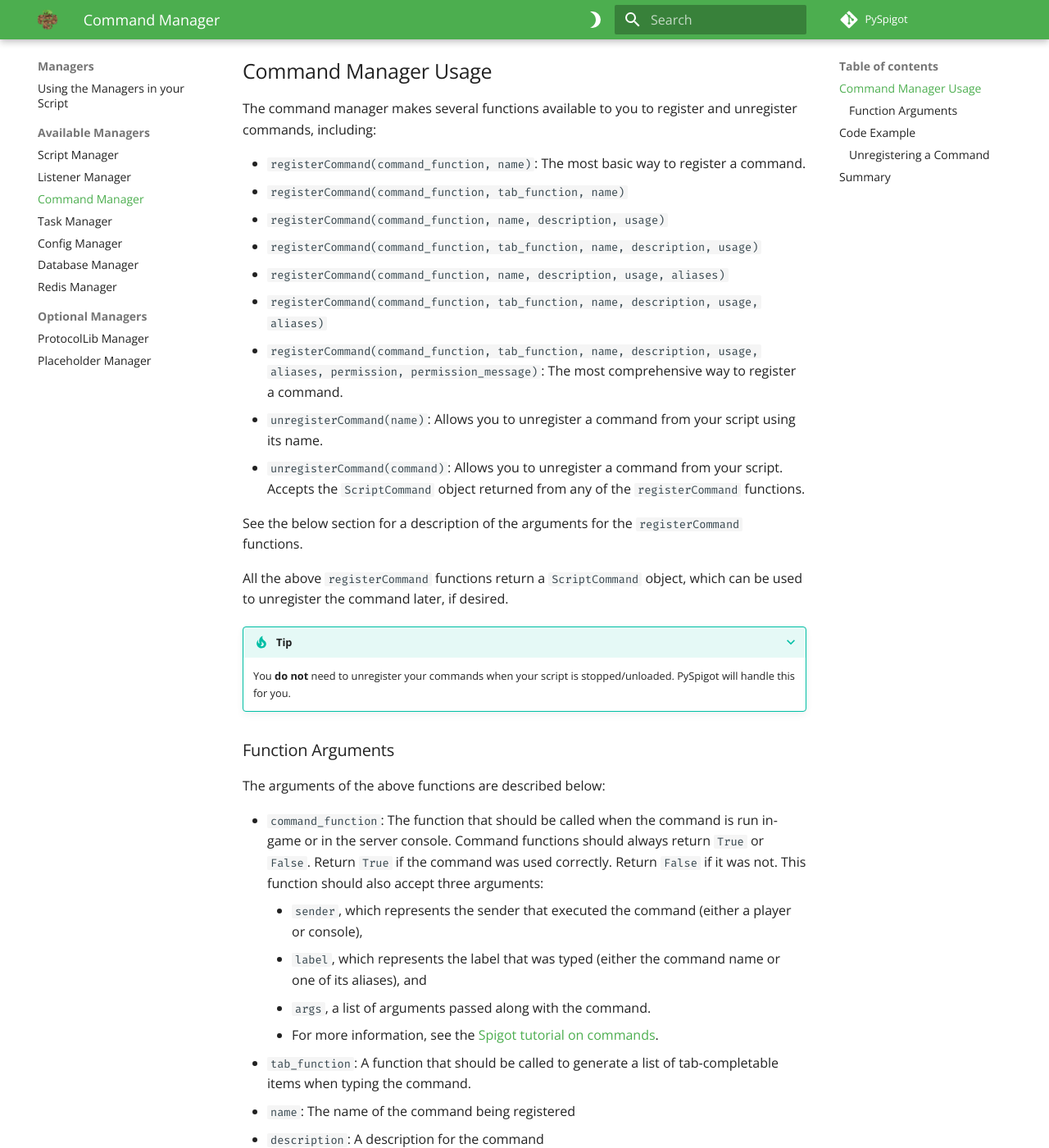
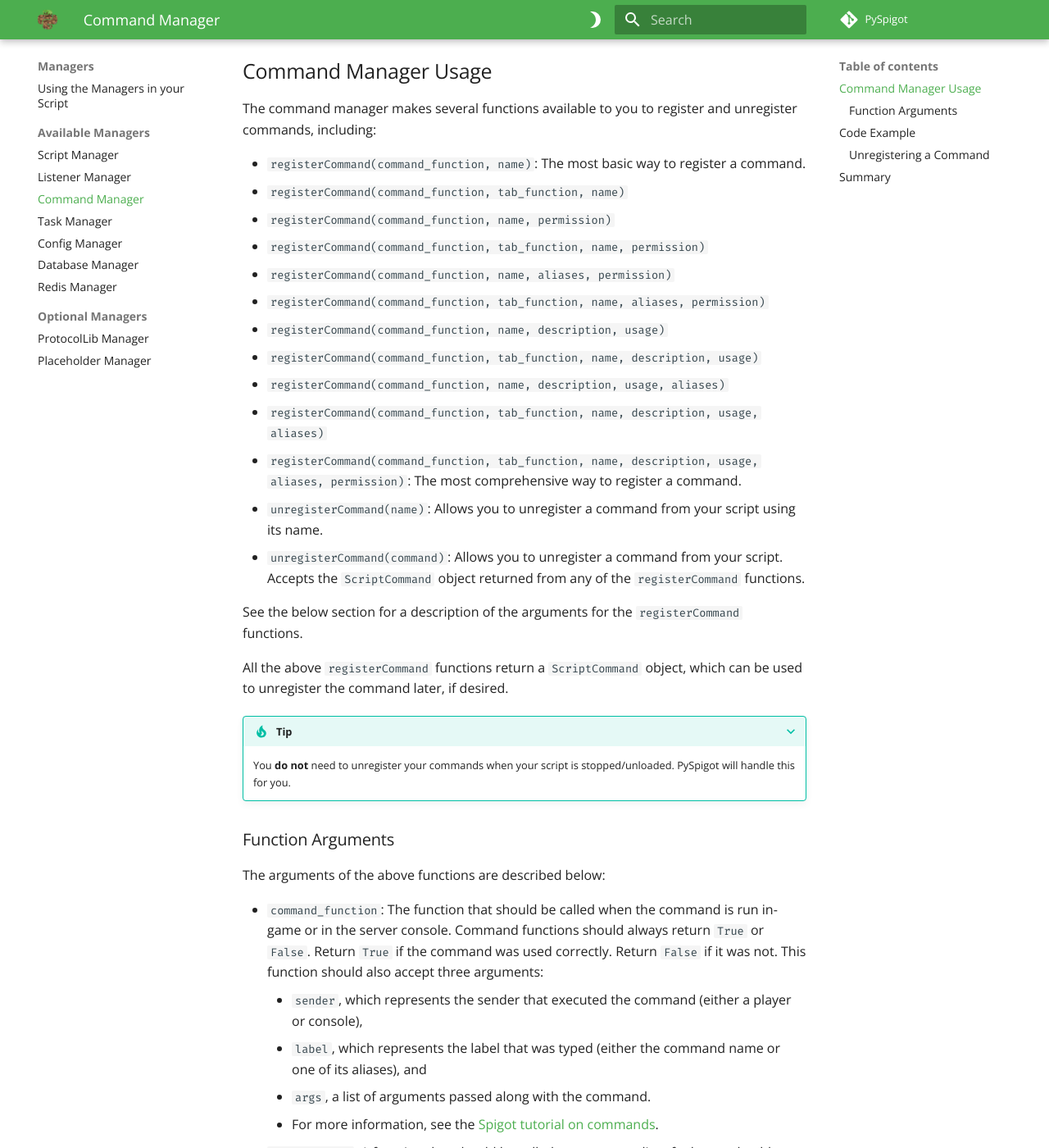
Before and after one commit to magicmq/pyspigot-documentation, an MkDocs documentation site: the page built from docs/managers/commands.md, in a window 1280 px wide and 1400 px high, scrolled down 441 px. Shown: the whole window at 82% size. Built offline with MkDocs 1.6.1 and Material for MkDocs 9.7.7, drawn with Linux system fonts in a browser that asks for light colours; comment, search, counter and statistics services are not loaded; some of the changed text lies outside the part shown.

Commit message:
Add new command manager methods

```diff
--- a/docs/managers/commands.md
+++ b/docs/managers/commands.md
@@ -14,11 +14,15 @@ The command manager makes several functions available to you to register and unr
 
 - `registerCommand(command_function, name)`: The most basic way to register a command.
 - `registerCommand(command_function, tab_function, name)`
+- `registerCommand(command_function, name, permission)`
+- `registerCommand(command_function, tab_function, name, permission)`
+- `registerCommand(command_function, name, aliases, permission)`
+- `registerCommand(command_function, tab_function, name, aliases, permission)`
 - `registerCommand(command_function, name, description, usage)`
 - `registerCommand(command_function, tab_function, name, description, usage)`
 - `registerCommand(command_function, name, description, usage, aliases)`
 - `registerCommand(command_function, tab_function, name, description, usage, aliases)`
-- `registerCommand(command_function, tab_function, name, description, usage, aliases, permission, permission_message)`: The most comprehensive way to register a command.
+- `registerCommand(command_function, tab_function, name, description, usage, aliases, permission)`: The most comprehensive way to register a command.
 - `unregisterCommand(name)`: Allows you to unregister a command from your script using its name.
 - `unregisterCommand(command)`: Allows you to unregister a command from your script. Accepts the `ScriptCommand` object returned from any of the `registerCommand` functions.
 
@@ -45,7 +49,6 @@ The arguments of the above functions are described below:
 - `usage`: A message printed to the person executing the command if the usage is incorrect. This is controlled programatically by returning either `True` or `False` from the command function.
 - `aliases`: A list of aliases for the command.
 - `permission`: A permission node required to execute the command.
-- `permission_message`: A message to display if the command sender does not have permission to execute the command.
 
 ## Code Example
 
```
